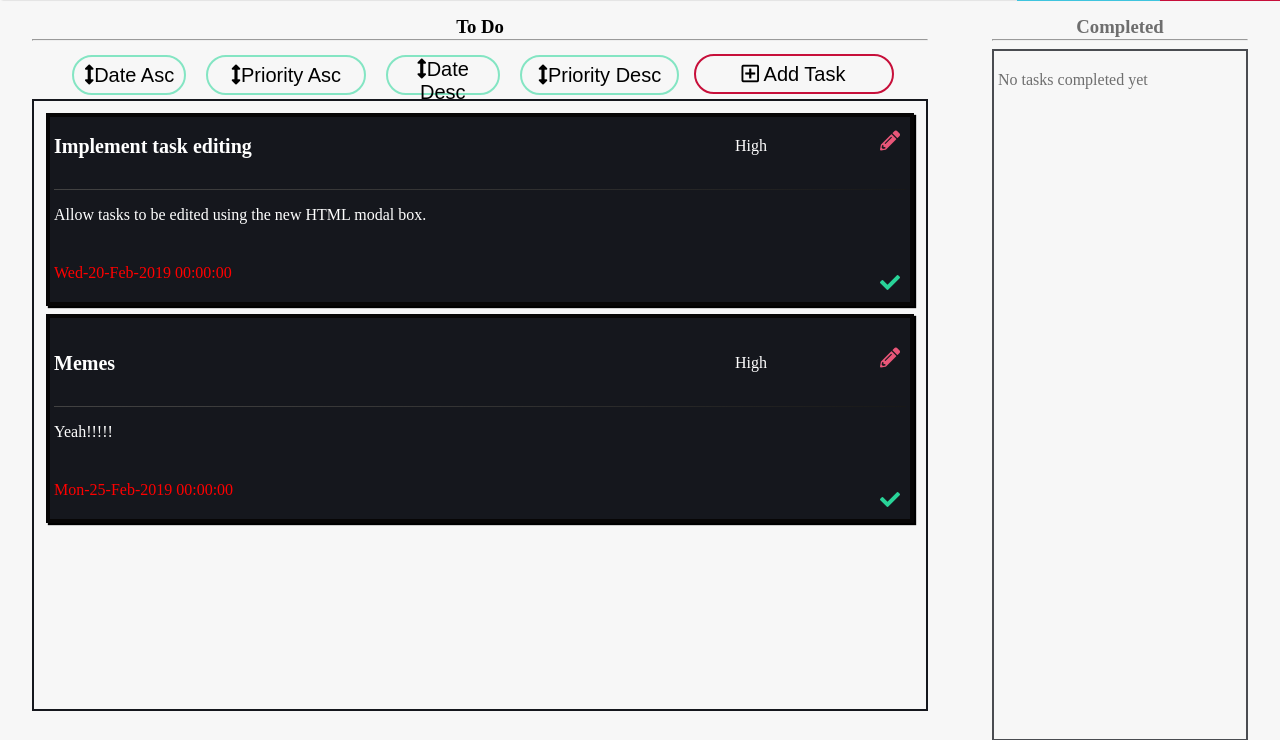
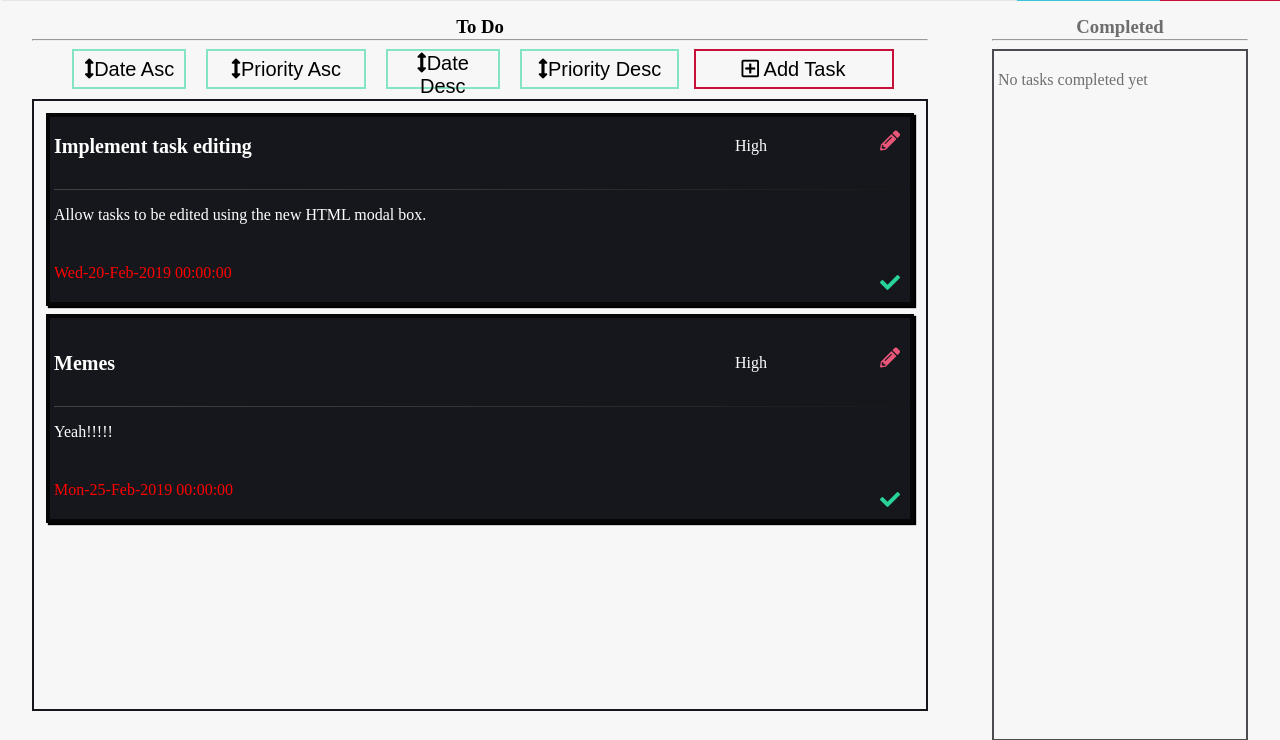
Before and after one commit to SilenceOfTheLambdas/tasker, a PHP site: page /landing.php?projects=2 in a window 1280 px wide. Shown: the part 53-793 px from the top of the page. Run offline with PHP 8.4, Linux system fonts and the light colour scheme; a user stored in the database is signed in; data comes from the database, SQL or seed files in the repository; some web fonts are replaced.

Commit message:
made sorting buttons looks more uniform

```diff
--- a/css/account.css
+++ b/css/account.css
@@ -14,7 +14,7 @@
   font-family: "SF-UI-Text-Regular";
   src: url("fonts/otf/SF-UI-Text-Regular.otf") format("opentype");
   font-weight: 300;
-  font-style: medium;
+  font-style: normal;
 }
 
 body,
@@ -22,7 +22,7 @@ html {
   transition: ease-in 0.3s;
   margin: 0;
   padding: 0;
-  font-family: "SF-UI-Text-Regular", "monospace";
+  font-family: "SF-UI-Text-Regular", "Sans-serif";
   background-color: rgb(29, 29, 29);
   color: white;
 }
--- a/css/main.css
+++ b/css/main.css
@@ -241,19 +241,17 @@ div.sorting > p {
 div.sorting > form {
   grid: Buttons;
   float: left; /* is NOT ignored, keeps buttons as a row! */
-  /* display: inline; not Needed */
   margin-left: 20px;
 }
 
 div.sorting > form > button {
   background: none;
-  border-radius: 48px;
+  border-radius: 0px;
   border: #3fdaa49f solid 2px;
   color: black;
   float: left;
   font-size: 20px;
   margin-left: 20px;
-  margin-top: 6px;
 }
 
 div.sorting > form > button:hover {
@@ -402,7 +400,6 @@ div.editItem {
   /* The holder for the add item button */
   margin: 0 auto;
   display: block;
-  margin-top: -15px;
 }
 
 button.add-item-button {
@@ -411,9 +408,8 @@ button.add-item-button {
   background: none;
   color: black;
   width: 200px;
-  border-radius: 48px;
+  border-radius: 0px;
   border: #c70f3a 2px solid;
-  margin-top: 20px;
 }
 
 button.add-item-button > a {
@@ -512,13 +508,13 @@ button.undo-buttons:hover {
 
 form.add-item {
   width: 80%;
-  height: 100%;
+  height: auto;
   background-color: transparent;
 }
 
 form.edit-item {
   width: 100%;
-  height: 100%;
+  height: auto;
   background: var(--header-BG-color);
 }
 
@@ -614,7 +610,6 @@ form.add-item > button:hover {
 }
 
 /* Adding Item Modal Box */
-
 .modalDialog {
   position: fixed;
   display: block;
@@ -715,8 +710,7 @@ textarea.description {
 
 .edit-buttons i:hover {
   transition: ease-in 0.2s;
-  color: var(--button-hover-color);
-  font-size: 1em;
+  color: rgb(160, 31, 84);
 }
 
 footer {
--- a/functions.inc.php
+++ b/functions.inc.php
@@ -1,4 +1,5 @@
 <?php
+
 /**
  * functions.inc.php, a place for all functions that will be used.
  * Created by: Callum-James Smith (cs18804)
@@ -189,7 +190,7 @@ function EditTask()
                     <!-- the element inside -->
                     <a href="#close" title="Close" class="close">X</a> <!-- The close button -->
                     <h1>Edit Task</h1>
-                    <form class="edit-item" action="edit-task.inc.php" method="get">
+                    <form style="height:auto" class="edit-item" action="edit-task.inc.php" method="get">
                         <input type="text" name="title" value="' . $task_title . '" placeholder="Title..."><br/>
                         <textarea class="description" name="task-desc" cols="26" rows="6" placeholder="Description...">' . $task_desc . '</textarea><br/>
                         <input type="date" name="task-date" value="' . $task_date . '"><br/>
@@ -223,7 +224,7 @@ function AddTask()
      *  $_GET['error']  :   Passed on of there is an error, in this case; if the user has chose a task name that already exists
      */
 
-    echo ('<form class="add-item" action="addItem.inc.php" method="post">
+    echo ('<form style="height: auto;" class="add-item" action="addItem.inc.php" method="post">
             <input type="text" name="title" placeholder="Title..."><br/>
             <textarea class="description" name="task-desc" cols="26" rows="6" placeholder="Description..."></textarea><br/>
             Date <input type="date" name="task-date" placeholder="Choose a due date.."><br/>
@@ -628,9 +629,10 @@ function returnToLanding()
     exit();
 }
 
-function send_mail($email, $name) {
+function send_mail($email, $name)
+{
     // Create a new activation hash
-    $hash = md5( rand(0,1000));
+    $hash = md5(rand(0, 1000));
 
     // The message being sent to the user
     $to      = $email; // Send email to our user
@@ -640,16 +642,15 @@ function send_mail($email, $name) {
     Please visit the link below to activate your new email address.
 
     ------------------------
-    Username: '.$name.'
+    Username: ' . $name . '
     ------------------------
 
     Please click this link to activate your account:
-    https://www.techanddragons.co.uk/TEMP/change-account.php?email='.$email.'&hash='.$hash.'
+    https://www.techanddragons.co.uk/TEMP/change-account.php?email=' . $email . '&hash=' . $hash . '
 
     '; // Our message above including the link
 
     $headers = 'From:admin@techanddragons.co.uk' . "\r\n"; // Set from headers
     mail($to, $subject, $message, $headers); // Send our email
     exit();
-
 }
```
Also changed, not shown: css/index.css (+8 -3 lines). Lines whose indentation alone changed are shown as unchanged.
